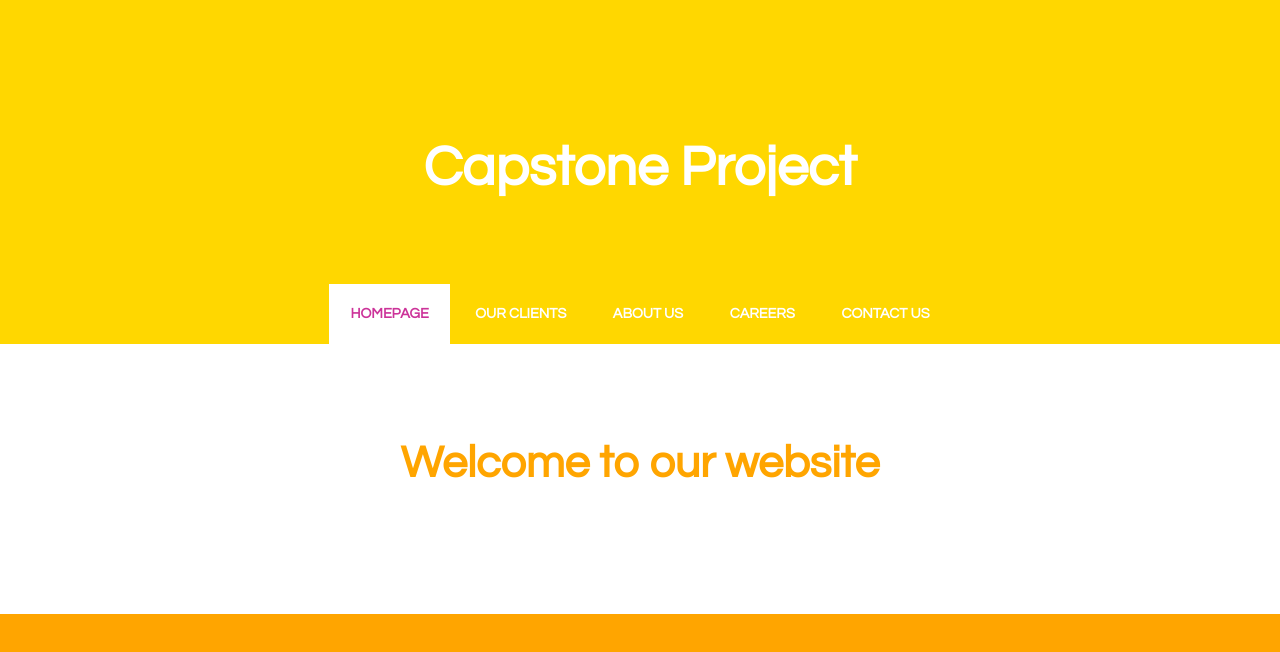
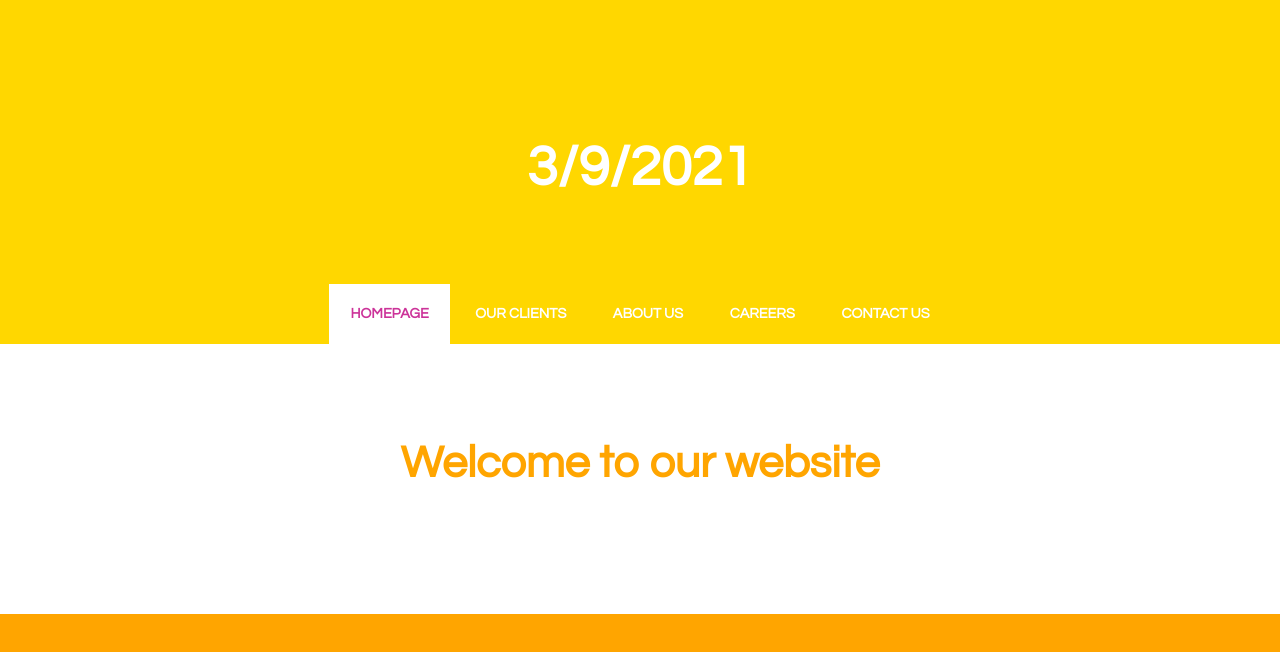
Before and after one commit to kiranajithkumar/project, a plain HTML site: page website-template/index.html in a window 1280 px wide. Drawn offline with Linux system fonts and the light colour scheme.

Commit message:
new website

```diff
--- a/website-template/index.html
+++ b/website-template/index.html
@@ -27,7 +27,7 @@ Released   : 20140131
 <div id="header-wrapper">
 	<div id="header" class="container">
 		<div id="logo">
-			<h1><a href="#">Capstone Project</a></h1>
+			<h1><a href="#">3/9/2021</a></h1>
 		</div>
 		<div id="menu">
 			<ul>
```
